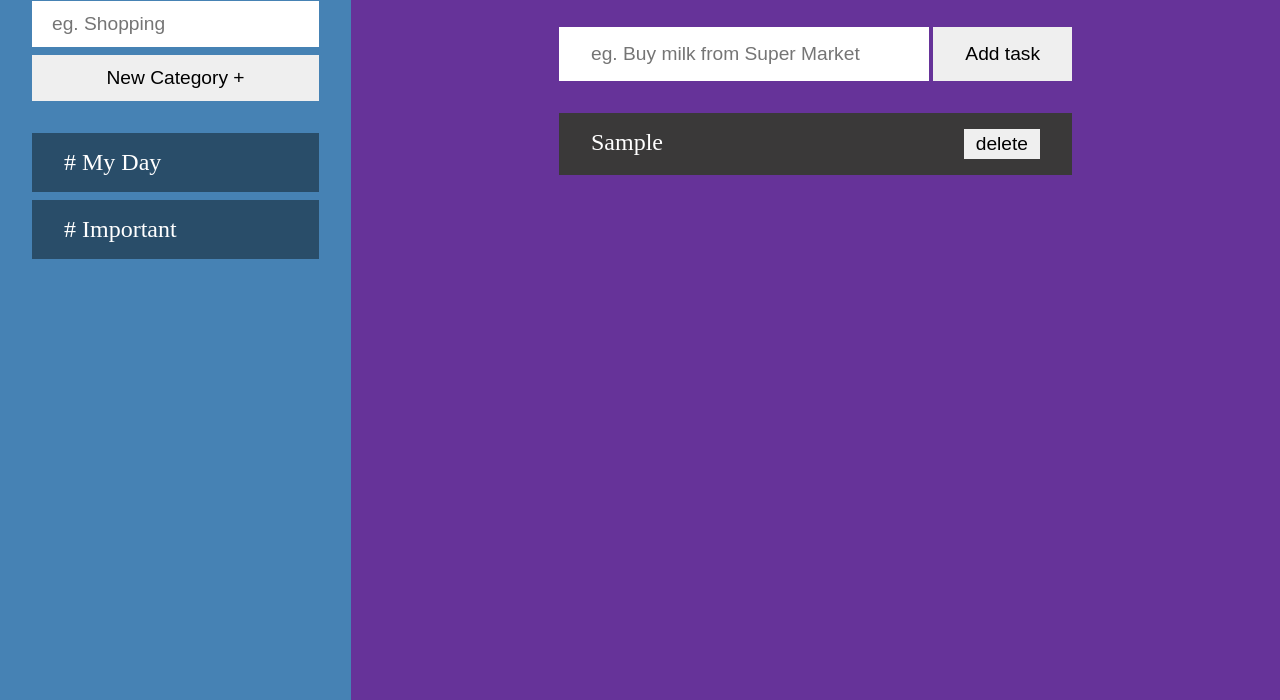
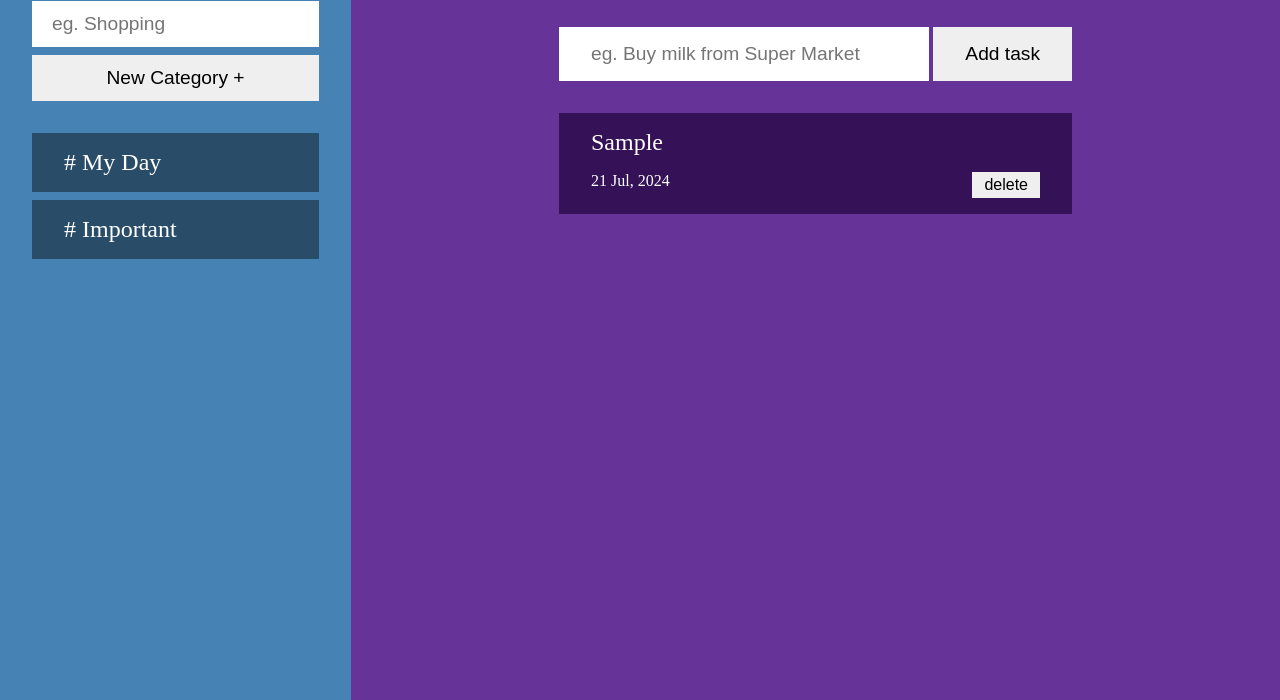
Before and after one commit to onmedicines/vanillajs-todo-webpack, a website built with webpack: page src/template.html in a window 1280 px wide. Both pictures are taken after typing "Sample" into the empty fields and a click on the button "Add task". Shown: the part 100-800 px from the top of the page. Built offline with nearby package versions, Linux system fonts and the light colour scheme.

Commit message:
Add date and styling

```diff
--- a/src/DOM.js
+++ b/src/DOM.js
@@ -25,13 +25,23 @@ export default class DOM {
       const para = this._doc.createElement("p");
       para.textContent = task.task;
 
+      const btnDiv = this._doc.createElement("div");
+      btnDiv.setAttribute("class", "date-button-container");
+
+      const datePara = this._doc.createElement("para");
+      datePara.textContent = task.date;
+      datePara.setAttribute("class", "date");
+
       const button = this._doc.createElement("button");
       button.textContent = "delete";
       button.setAttribute("class", "delete-task");
       button.setAttribute("id", task.id);
 
+      btnDiv.appendChild(datePara);
+      btnDiv.appendChild(button);
+
       div.appendChild(para);
-      div.appendChild(button);
+      div.appendChild(btnDiv);
 
       taskContainer.appendChild(div);
     });
--- a/src/styles.css
+++ b/src/styles.css
@@ -96,9 +96,10 @@
 .task-item {
   padding: 1rem 2rem;
   display: flex;
+  flex-direction: column;
   gap: 0.25rem;
   gap: 1rem;
-  background-color: rgb(58, 57, 57);
+  background-color: rgb(53, 18, 87);
   color: white;
   width: 100%;
 
@@ -106,9 +107,13 @@
     font-size: 1.5rem;
     flex-grow: 1;
   }
+}
+.date-button-container {
+  display: flex;
+  justify-content: space-between;
   button {
     padding: 0.25rem 0.75rem;
-    font-size: 1.2rem;
+    font-size: 1rem;
     align-self: self-start;
   }
 }
```
